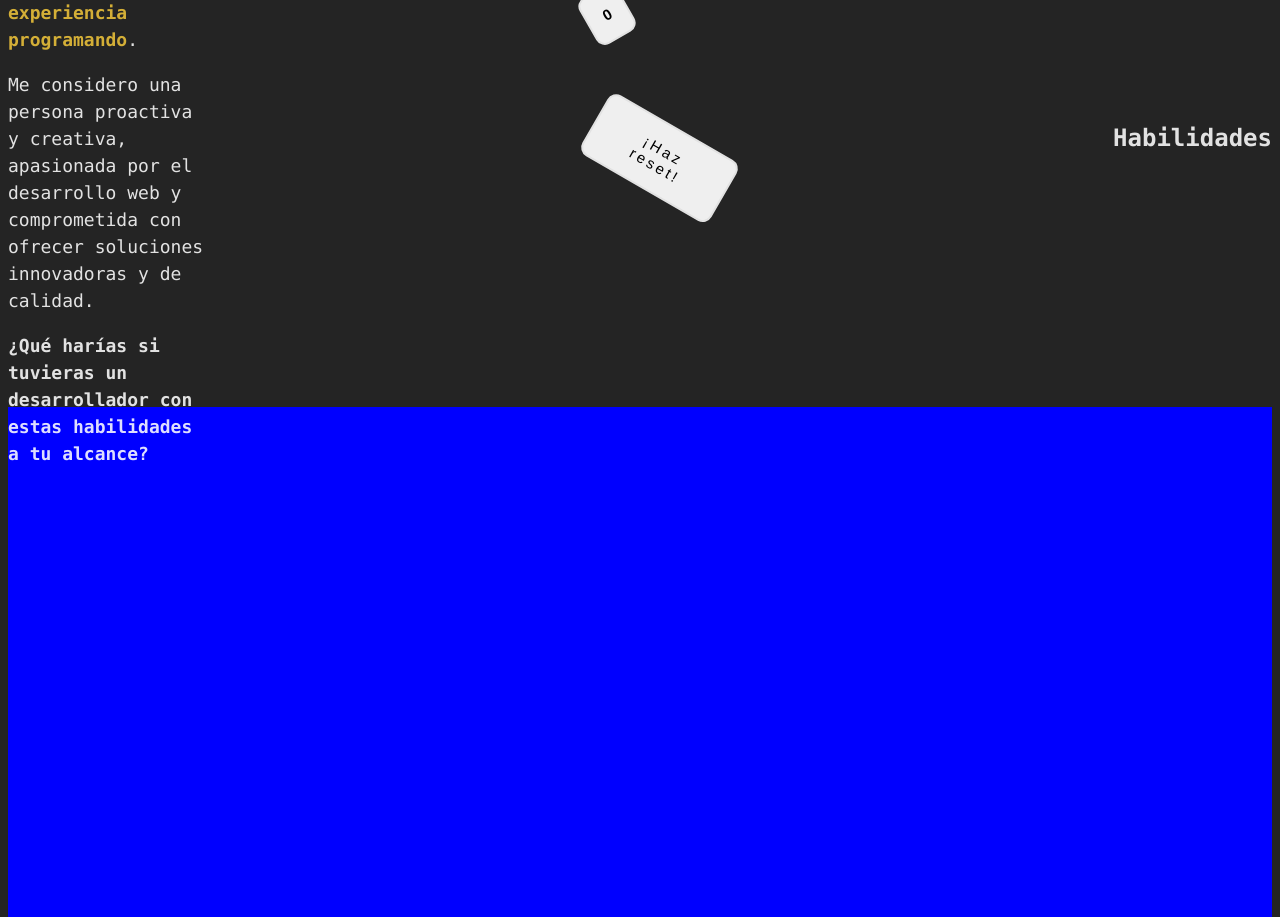
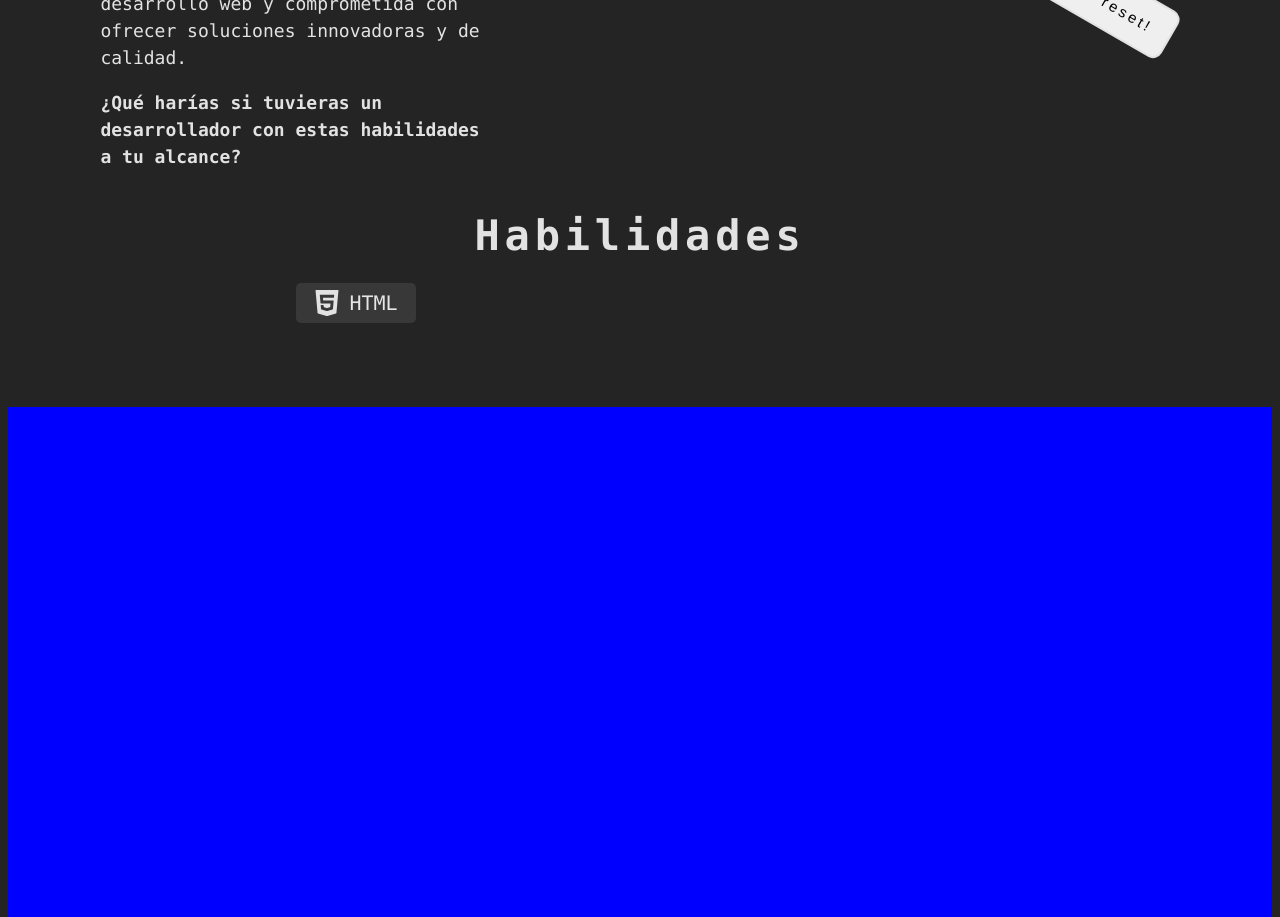
Before and after one commit to jmartinpizarro/portfolio, a React (Vite) app: page / in a window 1280 px wide. Shown: the part 1260-2177 px from the top of the page. Built offline with nearby package versions, Linux system fonts and the light colour scheme.

Commit message:
finish of the Skill comp.

```diff
--- a/src/App.css
+++ b/src/App.css
@@ -144,7 +144,7 @@
 
 .downloadButton{
   position: absolute;
-  bottom: 3rem;
+  bottom: 5rem;
   left: 40%;
   text-decoration: none;
   display: flex;
@@ -242,6 +242,40 @@
   background-color: var(--dark);
 }
 
+.about-me-skills{
+  color: var(--light);
+  font-size: 42px;
+  letter-spacing: 0.3rem;
+  text-align: center;
+  margin: 1rem auto;
+}
+
+.skills-container{
+  max-width: 60%;
+  margin: 1rem auto;
+  display: grid;
+  grid-template-columns: repeat(4, 1fr);
+  align-items: center;
+}
+
+.skill-p{
+  margin: 0 auto;
+  width: 120px;
+  height: 40px;
+  display: flex;
+  flex-direction: row;
+  align-items: center;
+  justify-content: center;
+  gap: 10px;
+  font-size: 20px;
+  border-radius: 5px;
+
+  background-color: #383838;
+}
+
+.skill-img{
+  width: 26px;
+}
 
 
 
--- a/src/App.jsx
+++ b/src/App.jsx
@@ -6,6 +6,7 @@ import TypingEffect from './TypingEffect';
 import SocialMediaItem from './SocialMediaItem';
 import DownloadButton from './DownloadButton';
 import CounterButton from './CounterButton';
+import Skill from './Skill';
 
 function App(){
   const [startTyping, setStartTyping] = useState(false)
@@ -73,7 +74,11 @@ function App(){
           </div>
           <CounterButton></CounterButton>
 
-          <h2 className='about-me-skills'>Habilidades</h2>
+
+        </div>
+        <h2 className='about-me-skills'>Habilidades</h2>
+        <div className='skills-container'>
+          <Skill imgURL='./src/assets/html.svg' phrase='HTML'/>
         </div>
       </section>
 
--- a/src/Skill.jsx
+++ b/src/Skill.jsx
@@ -3,8 +3,8 @@ import PropTypes from 'prop-types';
 function Skill({imgURL, phrase}){
 
     return(
-        <p>
-            <img src={imgURL} alt={`skill of ${phrase}`} />
+        <p className='skill-p'>
+            <img src={imgURL} alt={`skill of ${phrase}`} className='skill-img'/>
             {phrase}
         </p>
     )
@@ -13,7 +13,7 @@ function Skill({imgURL, phrase}){
 
 Skill.propTypes = {
     imgURL: PropTypes.string.isRequired,
-    phrase: PropTypes.string.isRequired
+    phrase: PropTypes.string.isRequired,
 }
 
 export default Skill
```
Also changed, not shown: src/assets/html.svg (added).
